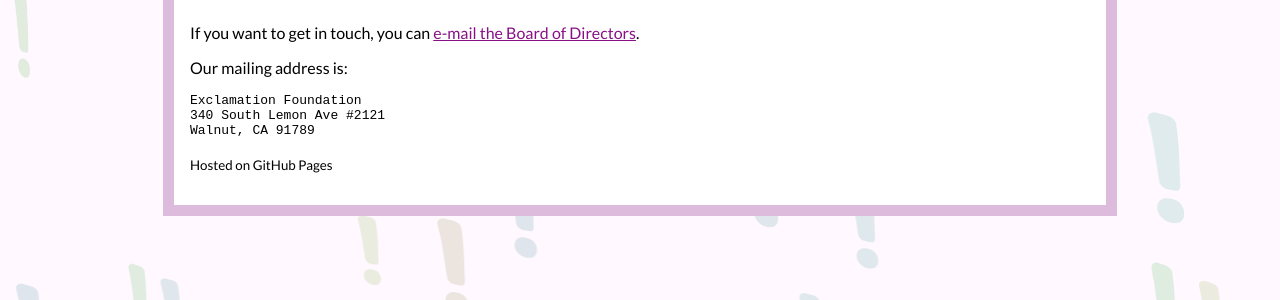
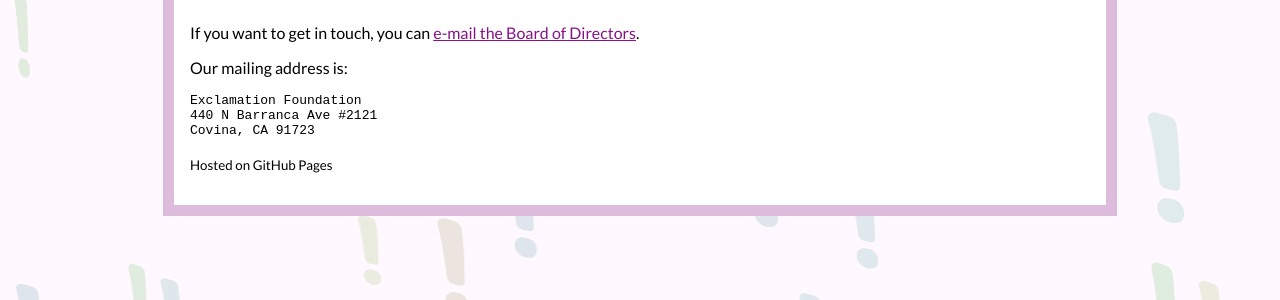
Before and after one commit to bangbangcon/exclamation.foundation, a Jekyll site: the page built from index.md, in a window 1280 px wide. Shown: the part 511-811 px from the top of the page. Built offline with Jekyll 4.4.1, drawn with Linux system fonts in a browser that asks for light colours.

Commit message:
Update Mailing AddresS

````diff
--- a/index.md
+++ b/index.md
@@ -23,6 +23,6 @@ If you want to get in touch, you can [e-mail the Board of Directors](mailto:boar
 Our mailing address is:
 ```
 Exclamation Foundation
-340 South Lemon Ave #2121
-Walnut, CA 91789
+440 N Barranca Ave #2121
+Covina, CA 91723
 ```
````
